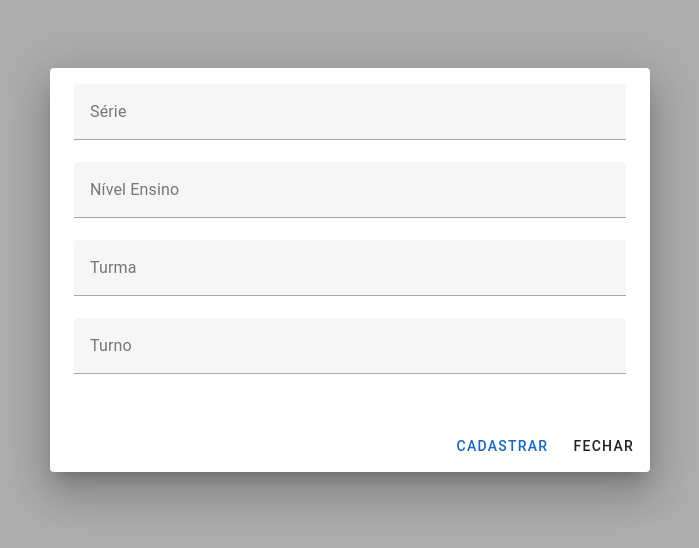
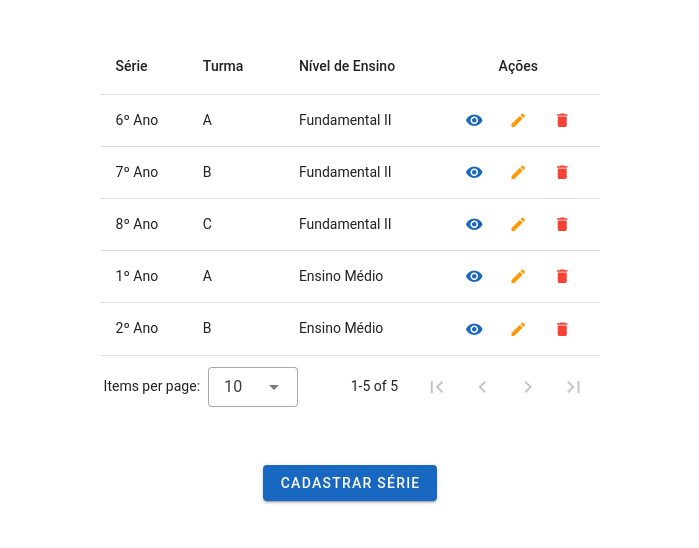
Before and after one commit to MLauraCronemberger/Estudo-props-emit, a Vue app: page / in a window 1280 px wide. Shown: the part 130-678 px from the top of the page, without its empty margins (290-989 px from the left). Built offline with nearby package versions, Linux system fonts and the light colour scheme.

Commit message:
Pagina de Listagem + props de botao do modal adicionados

```diff
--- a/package.json
+++ b/package.json
@@ -9,6 +9,7 @@
     "preview": "vite preview"
   },
   "dependencies": {
+    "@mdi/font": "^7.4.47",
     "vue": "^3.5.21",
     "vuetify": "^3.10.3"
   },
--- a/src/App.vue
+++ b/src/App.vue
@@ -3,11 +3,13 @@
   <div>
 
     <!-- <HelloWorld msg="Vite + Vue" /> -->
-     <Cadastro/>
+     <!-- <Cadastro/> -->
+      <ListagemSerie/>
   </div>
 </template>
 
 
 <script setup>
-import Cadastro from './components/Cadastro.vue';
+import Cadastro from './components/CadastroSerie.vue';
+import ListagemSerie from './components/ListagemSerie.vue';
 </script>
--- a/src/components/Cadastro.vue
+++ b/src/components/CadastroSerie.vue
@@ -1,8 +1,8 @@
 <template>
   <v-dialog
-    v-model="mostrarModal"
     max-width="600"
     transition="dialog-bottom-transition"
+    v-model="mostrarModalCadastrar"
     eager
   >
     <v-card>
@@ -36,7 +36,7 @@
       <v-card-actions>
         <v-spacer />
         <v-btn color="primary" @click="salvar">Cadastrar</v-btn>
-        <v-btn text @click="mostrarModal = false">Fechar</v-btn>
+        <v-btn text @click="mostrarModalCadastrar =false">Fechar</v-btn>
       </v-card-actions>
     </v-card>
   </v-dialog>
@@ -53,10 +53,11 @@ const objeto = ref({
   turno: '',
 })
 
-const mostrarModal = ref(true) // << ref aqui!
+// const mostrarModalCadastrar = ref(true) // << ref aqui!
+const mostrarModalCadastrar = defineModel("mostrarModalCadastrar");
 
 function salvar() {
   console.log(objeto.value)
-  mostrarModal.value = false
+  mostrarModalCadastrar.value = false
 }
 </script>
--- /dev/null
+++ b/src/components/ListagemSerie.vue
@@ -0,0 +1,113 @@
+<template>
+    <v-data-table
+  v-model:search="search"
+  :filter-keys="['serie', 'turma', 'nivelEnsino']"
+  :items="seriesCadastradas"
+  :headers="headers"
+  class="text-left"
+>
+  <template v-slot:[`item.acoes`]="{ item }">
+    <div class="d-flex justify-center">
+      <v-btn
+        icon
+        size="small"
+        variant="text"
+        @click="visualizarItem(item.id)"
+        class="mr-1"
+      >
+        <v-icon color="primary">mdi-eye</v-icon>
+      </v-btn>
+
+      <v-btn
+        icon
+        size="small"
+        variant="text"
+        @click="editarItem(item.id)"
+        class="mr-1"
+      >
+        <v-icon color="orange">mdi-pencil</v-icon>
+      </v-btn>
+
+      <v-btn
+        icon
+        size="small"
+        variant="text"
+        @click="excluirItem(item.id)"
+      >
+        <v-icon color="red">mdi-delete</v-icon>
+      </v-btn>
+    </div>
+  </template>
+</v-data-table>
+    <br>
+    <br>
+      <v-btn color="primary" @click="mostrarModal">Cadastrar Série</v-btn>
+
+      <CadastroSerie v-model:mostrarModalCadastrar="mostrarModalCadastrar"/>
+
+</template>
+
+<script setup>
+import { ref } from 'vue'
+import CadastroSerie from './CadastroSerie.vue'
+
+const mostrarModalCadastrar= ref(false);
+const search = ref('')
+
+const headers = [
+  { title: 'Série', value: 'serie', sortable: true },
+  { title: 'Turma', value: 'turma', sortable: true },
+  { title: 'Nível de Ensino', value: 'nivelEnsino', sortable: true },
+  { title: 'Ações', value: 'acoes', sortable: false, align: 'center' }
+]
+
+// dados fictícios para popular a tabela
+const seriesCadastradas = ref([
+  {
+    id: 1,
+    serie: '6º Ano',
+    turma: 'A',
+    nivelEnsino: 'Fundamental II'
+  },
+  {
+    id: 2,
+    serie: '7º Ano',
+    turma: 'B',
+    nivelEnsino: 'Fundamental II'
+  },
+  {
+    id: 3,
+    serie: '8º Ano',
+    turma: 'C',
+    nivelEnsino: 'Fundamental II'
+  },
+  {
+    id: 4,
+    serie: '1º Ano',
+    turma: 'A',
+    nivelEnsino: 'Ensino Médio'
+  },
+  {
+    id: 5,
+    serie: '2º Ano',
+    turma: 'B',
+    nivelEnsino: 'Ensino Médio'
+  },
+])
+
+function mostrarModal () {
+  mostrarModalCadastrar.value = true;
+}
+
+
+function visualizarItem(id) {
+  console.log('Visualizar', id)
+}
+function editarItem(id) {
+  console.log('Editar', id)
+}
+function excluirItem(id) {
+  console.log('Excluir', id)
+}
+
+</script>
--- a/src/main.js
+++ b/src/main.js
@@ -5,6 +5,8 @@ import './style.css'
 import { createVuetify } from 'vuetify'
 import * as components from 'vuetify/components'
 import * as directives from 'vuetify/directives'
+import '@mdi/font/css/materialdesignicons.css'
+
 
 const vuetify = createVuetify({
   components,
```
Also changed, not shown: 1 other file (tests, documents, lock files or other folders).
